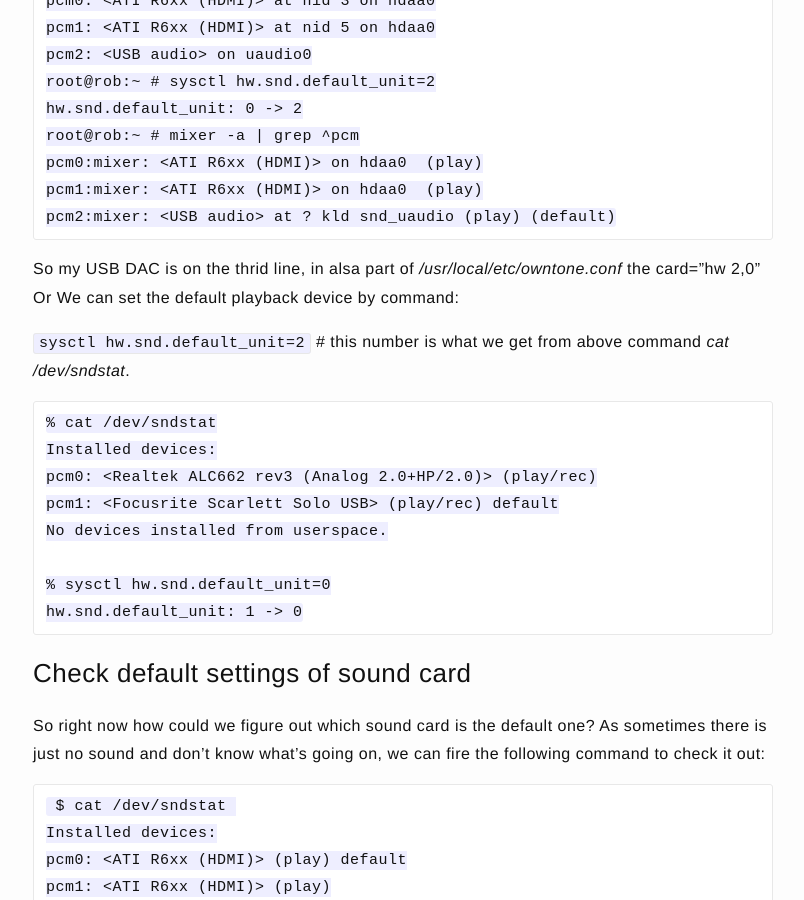
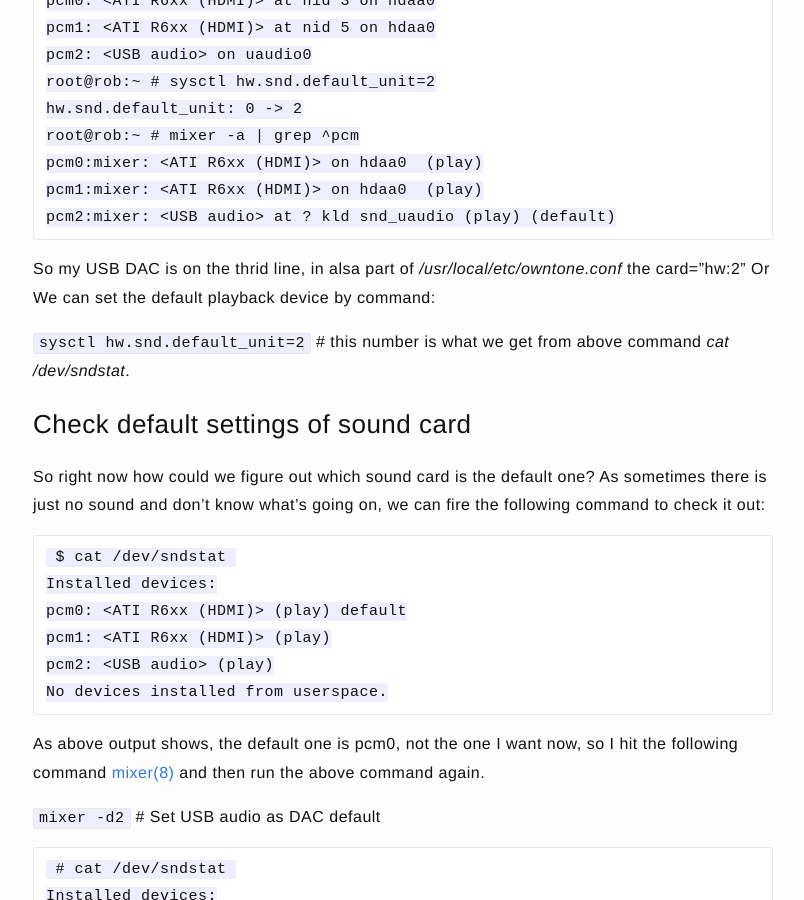
Before and after one commit to jazzi/jazzi.github.io, a Jekyll site: the page built from _posts/2023-12-21-hpe-microserver-gen10-with-freebsd.md, in a window 1280 px wide and 900 px high, scrolled down 14777 px. Shown: the whole window, without its empty margins (237-1041 px from the left). Built offline with Jekyll 4.4.1, drawn with Linux system fonts in a browser that asks for light colours.

Commit message:
add more

````diff
--- a/_posts/2023-12-21-hpe-microserver-gen10-with-freebsd.md
+++ b/_posts/2023-12-21-hpe-microserver-gen10-with-freebsd.md
@@ -553,22 +553,12 @@ pcm1:mixer: <ATI R6xx (HDMI)> on hdaa0  (play)
 pcm2:mixer: <USB audio> at ? kld snd_uaudio (play) (default)
 ```
 
-So my USB DAC is on the thrid line, in alsa part of */usr/local/etc/owntone.conf* the card="hw 2,0"
+So my USB DAC is on the thrid line, in alsa part of */usr/local/etc/owntone.conf* the card="hw:2"
 Or
 We can set the default playback device by command:
 
 `sysctl hw.snd.default_unit=2` # this number is what we get from above command *cat /dev/sndstat*.
 
-```
-% cat /dev/sndstat
-Installed devices:
-pcm0: <Realtek ALC662 rev3 (Analog 2.0+HP/2.0)> (play/rec)
-pcm1: <Focusrite Scarlett Solo USB> (play/rec) default
-No devices installed from userspace.
-
-% sysctl hw.snd.default_unit=0
-hw.snd.default_unit: 1 -> 0
-```
 
 ### Check default settings of sound card
 
````
